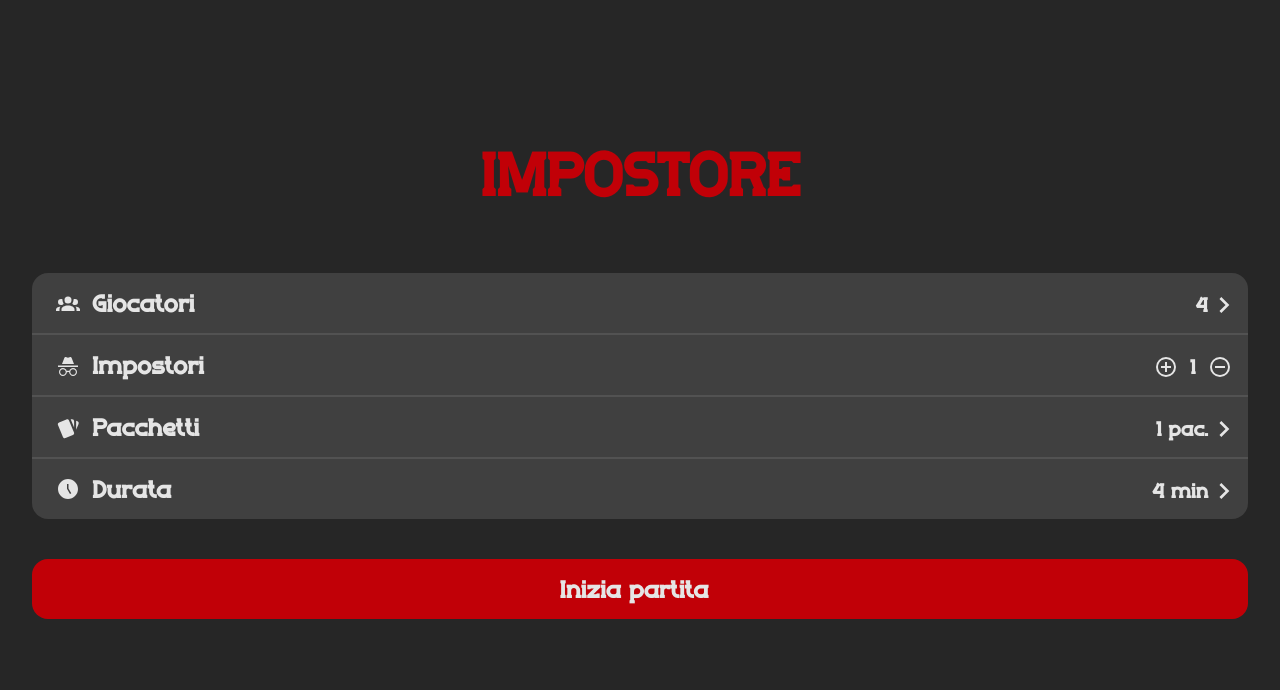
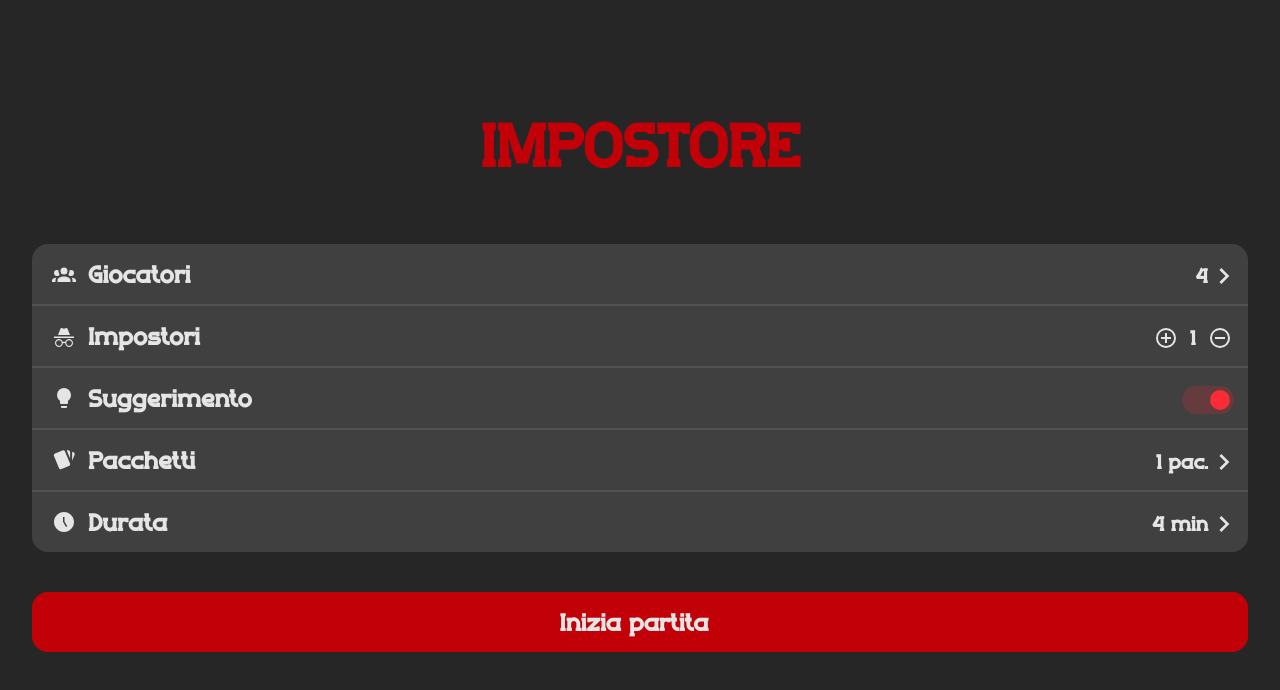
Before and after one commit to Maximilian284/impostor-game, a Vue app: page /new_game in a window 1280 px wide. Shown: the top 690 px of the page. Built offline with nearby package versions, Linux system fonts and the light colour scheme.

Commit message:
Logica e UI base del gioco completate

```diff
--- /dev/null
+++ b/src/components/icons/IconArrowUp.vue
@@ -0,0 +1,6 @@
+<template>
+  <svg xmlns="http://www.w3.org/2000/svg" viewBox="0 0 24 24">
+    <title>arrow-up-bold</title>
+    <path d="M15,20H9V12H4.16L12,4.16L19.84,12H15V20Z" />
+  </svg>
+</template>
--- /dev/null
+++ b/src/components/icons/IconHint.vue
@@ -0,0 +1,6 @@
+<template>
+  <svg xmlns="http://www.w3.org/2000/svg" viewBox="0 0 24 24">
+    <title>lightbulb</title>
+    <path d="M12,2A7,7 0 0,0 5,9C5,11.38 6.19,13.47 8,14.74V17A1,1 0 0,0 9,18H15A1,1 0 0,0 16,17V14.74C17.81,13.47 19,11.38 19,9A7,7 0 0,0 12,2M9,21A1,1 0 0,0 10,22H14A1,1 0 0,0 15,21V20H9V21Z" />
+  </svg>
+</template>
--- a/src/stores/index.ts
+++ b/src/stores/index.ts
@@ -1,34 +1,44 @@
 import { defineStore } from 'pinia'
-import { reactive } from 'vue'
+import { reactive, ref } from 'vue'
 
-export const useCounterStore = defineStore('store', () => {
+export const useStore = defineStore('store', () => {
+
+  const currentGame = ref<null | {
+    players: string[],
+    impostors: number,
+    duration: number,
+    hint: boolean,
+    packets: { name: string; items: Array<{ word: string, hint: string[] }> }[],
+  }>(null)
 
   // Example packages with words and hints (only for testing purposes for now)
-  const packets = reactive<Record<string, { name: string, selected: boolean, items: Array<{ word: string, hint: string }> }>>({
-    animali: {
-      name: 'Animali',
+  const packets = reactive<Record<string, { name: string, selected: boolean, items: Array<{ word: string, hint: string[] }> }>>({
+    luoghi: {
+      name: 'Luoghi',
       selected: true,
       items: [
-        { word: 'Cane', hint: 'Fido' },
-        { word: 'Gatto', hint: 'Miao' },
-        { word: 'Elefante', hint: 'Grande' },
-        { word: 'Leone', hint: 'Re della giungla' },
-        { word: 'Tigre', hint: 'Strisce' },
-        { word: 'Orso', hint: 'Miele' },
+        { word: 'Parco', hint: ['Cane', 'Giostra'] },
+        { word: 'Hotel', hint: ['Dormire', 'Chiave'] },
+        { word: 'Cinema', hint: ['Biglietto', 'Schermo'] },
+        { word: 'Supermercato', hint: ['Scontrino', 'Frigorifero'] },
+        { word: 'Scuola', hint: ['Libri', 'Astuccio'] },
+        { word: 'Spiaggia', hint: ['Sabbia', 'Acqua'] },
+        { word: 'Museo', hint: ['Quadro', 'Guida'] },
+        { word: 'Stazione', hint: ['Partenza', 'Annuncio'] },
+        { word: 'Aeroporto', hint: ['Controlli', 'Liquidi'] },
+        { word: 'Acquario', hint: ['Vasca', 'Medusa'] },
+        { word: 'Zoo', hint: ['Gabbia', 'Serra'] },
+        { word: 'Stadio', hint: ['Erba', 'Cori'] },
+        { word: 'Palestra', hint: ['Peso', 'Sudore'] },
+        { word: 'Forno', hint: ['Farina', 'Zucchero'] },
+        { word: 'Macelleria', hint: ['Coltello', 'Frigo'] },
+        { word: 'Ristorante', hint: ['Bicchiere', 'Piatto'] },
+        { word: 'Teatro', hint: ['Costumi', 'Canto'] },
+        { word: 'Ospedale', hint: ['Medicine', 'Igiene'] },
+        { word: 'Fiorista', hint: ['Vaso', 'Verde'] },
       ]
-    },
-    cibi: {
-      name: 'Cibi',
-      selected: false,
-      items: [
-        { word: 'Pizza', hint: 'Margherita' },
-        { word: 'Pasta', hint: 'Spaghetti' },
-        { word: 'Gelato', hint: 'Fresco' },
-        { word: 'Insalata', hint: 'Verde' },
-        { word: 'Hamburger', hint: 'Fast food' },
-      ]
-    },
+    }
   })
 
-  return { packets }
+  return { packets, currentGame }
 })
--- a/src/views/GameView.vue
+++ b/src/views/GameView.vue
@@ -1,11 +1,246 @@
 <script setup lang="ts">
+import IconArrowUp from '@/components/icons/IconArrowUp.vue'
+import { ref, onMounted } from 'vue'
+import { useStore } from '@/stores'
+import { goToPage } from '@/router/navigation'
 
+const currentGame = useStore().currentGame
+
+const players = currentGame?.players ?? []
+
+onMounted(() => {
+  if (!players || players.length === 0) {
+    goToPage("home")
+  } else {
+    initializeGame()
+  }
+})
+
+const impostorsCount = currentGame?.impostors ?? 0
+const duration = currentGame?.duration
+const packets = currentGame?.packets
+
+function shuffleArray<T>(array: T[]): T[] {
+  const arr = [...array]
+  for (let i = arr.length - 1; i > 0; i--) {
+    const j = Math.floor(Math.random() * (i + 1))
+    ;[arr[i]!, arr[j]!] = [arr[j]!, arr[i]!]
+  }
+  return arr
+}
+
+const playerList = ref<{ name: string; impostor: boolean; revealed: boolean }[]>([])
+const currentIndex = ref(0)
+const showNextButton = ref(false)
+const hasDraggedOnce = ref(false)
+
+// Discussion phase logic
+const isDiscussion = ref(false)
+const discussionTime = ref((duration ?? 1) * 60)
+let timer: number | undefined = undefined
+const discussionEnded = ref(false)
+
+import { ref as vueRef } from 'vue'
+let chosenWord = ref<{ word: string; hint: string[] } | null>(null)
+
+function initializeGame() {
+  if (players.length === 0) return
+
+  // Shuffle players
+  const shuffled = shuffleArray(players)
+
+  // Select impostor indices
+  const indices = new Set<number>()
+  while (indices.size < impostorsCount) {
+    const randomIndex = Math.floor(Math.random() * shuffled.length)
+    indices.add(randomIndex)
+  }
+
+  // Create player list with revealed flag
+  playerList.value = shuffled.map((name, idx) => ({
+    name,
+    impostor: indices.has(idx),
+    revealed: false,
+  }))
+
+  // Select a random word from selected packets
+  const allSelectedItems = packets ? Object.values(packets).flatMap(p => p.items) : []
+  let newChosenWord: { word: string; hint: string[] } | null = null
+  if (allSelectedItems.length > 0) {
+    const index = Math.floor(Math.random() * allSelectedItems.length)
+    const wordObj = allSelectedItems[index]
+    if (wordObj) {
+      const hintIndex = Math.floor(Math.random() * wordObj.hint.length)
+      newChosenWord = {
+        word: wordObj.word,
+        hint: [wordObj.hint[hintIndex] ?? '']
+      }
+    }
+  }
+  chosenWord.value = newChosenWord
+
+  // Set state variables
+  currentIndex.value = 0
+  showNextButton.value = false
+  hasDraggedOnce.value = false
+  isDiscussion.value = false
+  discussionEnded.value = false
+  discussionTime.value = (duration ?? 1) * 60
+}
+
+function nextPlayer() {
+  if (currentIndex.value < playerList.value.length - 1) {
+    currentIndex.value++
+    const player = playerList.value[currentIndex.value]
+    if (player) player.revealed = false
+    showNextButton.value = false
+    hasDraggedOnce.value = false
+  } else {
+    // Last player starts discussion
+    isDiscussion.value = true
+    startDiscussionTimer()
+  }
+}
+
+function startDiscussionTimer() {
+  let timeLeft = discussionTime.value
+  timer = window.setInterval(() => {
+    timeLeft--
+    discussionTime.value = timeLeft
+    if (timeLeft <= 0) endDiscussion()
+  }, 1000)
+}
+
+function endDiscussion() {
+  if (timer) {
+    clearInterval(timer)
+    timer = undefined
+  }
+  discussionEnded.value = true
+}
+
+// Replay with same settings
+function replayGame() {
+  initializeGame()
+}
+
+function newGame() {
+  goToPage("newGame")
+}
+
+function toggleReveal() {
+  const player = playerList.value[currentIndex.value]
+  if (player && !player.revealed) {
+    player.revealed = true
+    showNextButton.value = true
+  }
+}
+
+let startY = 0
+let currentY = 0
+
+function startDrag(event: TouchEvent) {
+  const touch = event.touches[0]
+  if (touch) {
+    startY = touch.clientY
+  }
+}
+
+function onDrag(event: TouchEvent) {
+  if (!playerList.value[currentIndex.value]) return
+  const touch = event.touches[0]
+  if (touch) {
+    currentY = startY - touch.clientY
+  }
+  if (currentY < 0) currentY = 0
+
+  hasDraggedOnce.value = true
+
+  const cover = event.currentTarget as HTMLElement
+  const maxTranslate = cover.offsetHeight * 0.9
+  cover.style.transform = `translateY(-${Math.min(currentY, maxTranslate)}px)`
+}
+
+function endDrag() {
+  const player = playerList.value[currentIndex.value]
+  if (!player) return
+  const cover = document.querySelector('.absolute.top-0') as HTMLElement
+
+  if (currentY > (cover.offsetHeight / 3) || hasDraggedOnce.value) {
+    player.revealed = currentY > (cover.offsetHeight / 3)
+    showNextButton.value = true
+  } else {
+    player.revealed = false
+  }
+
+  currentY = 0
+  if (cover) {
+    cover.style.transition = 'transform 0.3s ease-out'
+    cover.style.transform = 'translateY(0)'
+    setTimeout(() => {
+      if (cover) cover.style.transition = ''
+    }, 300)
+  }
+}
 </script>
 
 <template>
+  <div>
+    <div v-if="isDiscussion" class="flex flex-col justify-center items-center h-screen w-screen bg-neutral-800 p-6 space-y-6">
+      <h2 v-if="!discussionEnded" class="text-neutral-200 text-4xl font-bold mb-10 text-center">Discussione</h2>
+      <p v-if="!discussionEnded" class="text-neutral-200 text-2xl mb-8">
+        Tempo rimasto: {{ Math.floor(discussionTime / 60) }}:{{ String(discussionTime % 60).padStart(2, '0') }} min
+      </p>
 
+      <div v-if="!discussionEnded" class="w-[calc(100%-4rem)] flex flex-col items-center space-y-4">
+        <button class="w-full bg-red-700 text-neutral-200 pt-4 pb-3 rounded-2xl text-2xl font-semibold" @click="endDiscussion">
+          Vota
+        </button>
+      </div>
+
+      <div v-else class="flex flex-col w-[calc(100%-4rem)] items-center space-y-4">
+        <p class="text-neutral-200 text-6xl mb-8 font-bold">Votate!</p>
+        <button class="w-full bg-red-700 text-neutral-200 pt-4 pb-3 rounded-2xl text-2xl font-semibold" @click="replayGame">Rigioca</button>
+        <button class="w-full bg-neutral-600 text-neutral-200 pt-4 pb-3 rounded-2xl text-2xl font-semibold" @click="newGame">Nuova Partita</button>
+      </div>
+    </div>
+    <div v-else class="flex flex-col justify-center items-center h-screen w-screen bg-neutral-800 p-6 space-y-6">
+      <!-- Card -->
+      <h2 class="text-neutral-200 text-4xl font-bold mb-10 text-center">{{ playerList[currentIndex]?.name }}</h2>
+
+      <div class="relative w-[calc(100%-4rem)] h-[calc(45vh)]">
+        <div class="bg-neutral-700 rounded-4xl shadow-lg w-full h-full flex items-center justify-center text-center text-lg text-neutral-200">
+          <div v-if="playerList[currentIndex]?.impostor">
+            <p class="font-bold text-red-500">IMPOSTORE</p>
+            <p>{{ chosenWord?.hint.join('') }}</p>
+          </div>
+          <div v-else>
+            <p class="font-bold text-green-500">GIOCATORE</p>
+            <p>{{ chosenWord?.word }}</p>
+          </div>
+        </div>
+
+        <!-- Card cover -->
+        <div
+          class="absolute top-0 left-0 w-full h-full border-red-700 border-4 bg-neutral-800 rounded-2xl cursor-pointer touch-none flex items-end pb-5 justify-center text-neutral-200 text-2xl font-semibold"
+          @click="toggleReveal()"
+          @touchstart.prevent="startDrag($event)"
+          @touchmove.prevent="onDrag($event)"
+          @touchend.prevent="endDrag()" >
+          <div>
+            <IconArrowUp class="w-8 h-8 fill-neutral-200 mx-auto mb-1.5" />
+            Rivela la parola
+          </div>
+        </div>
+      </div>
+
+      <!-- Next player button -->
+      <div class="mt-4 h-16 w-[calc(100%-4rem)] flex items-center justify-center">
+        <button v-if="showNextButton" class="w-full bg-red-700 text-neutral-200 pt-4 pb-3 rounded-2xl text-2xl font-semibold" @click="nextPlayer" >
+          {{ currentIndex >= playerList.length - 1 ? 'Gioca' : 'Prossimo Giocatore' }}
+        </button>
+        <div v-else class="w-full h-full"></div>
+      </div>
+    </div>
+  </div>
 </template>
-
-<style scoped>
-
-</style>
--- a/src/views/NewGameView.vue
+++ b/src/views/NewGameView.vue
@@ -8,17 +8,19 @@ import IconClock from '@/components/icons/IconClock.vue'
 import IconCards from '@/components/icons/IconCards.vue'
 import IconPlusFilledCircle from '@/components/icons/IconPlusFilledCircle.vue'
 import IconTrash from '@/components/icons/IconTrash.vue'
+import IconHint from '@/components/icons/IconHint.vue'
 import { ref, watch, reactive, computed } from 'vue'
-import { useCounterStore } from '@/stores'
+import { useStore } from '@/stores'
 import { goToPage } from '@/router/navigation'
 
-const store = useCounterStore()
+const store = useStore()
 const packetsAvailable = store.packets
 
 type ModalKeys = 'players' | 'duration' | 'packets'
 
 const players = reactive(["Giocatore 1", "Giocatore 2", "Giocatore 3", "Giocatore 4"])
 const impostors = ref(1)
+const hint = ref(true)
 const duration = ref(4)
 const packets = computed(() =>
   Object.values(packetsAvailable).filter(packet => packet.selected).length
@@ -85,7 +87,14 @@ watch(players, () => {
 
 // Start Game function
 function startGame() {
-  // TODO: Ensure at least one packet is selected and other conditions
+  store.currentGame = {
+    players: [...players],
+    impostors: impostors.value,
+    duration: duration.value,
+    hint: hint.value,
+    packets: Object.values(packetsAvailable ?? {}).filter(packet => packet.selected),
+  }
+
   goToPage('game')
 }
 
@@ -184,13 +193,13 @@ function togglePacket(packet: { name: string, selected: boolean }) {
 <template>
   <div class="flex flex-col justify-center items-center h-screen w-screen bg-neutral-800 overflow-hidden">
     <!-- View Title -->
-    <p class="text-red-700 font-extrabold text-6xl mb-16 -mt-[2rem]">IMPOSTORE</p>
+    <p class="text-red-700 font-extrabold text-6xl mb-16 -mt-7">IMPOSTORE</p>
 
     <!-- Options -->
     <div class="w-[calc(100%-4rem)]">
 
       <!-- Players option -->
-      <button @click="switchVar('players')" class="w-full bg-neutral-700 text-neutral-200 pt-4 pb-3 border-b-2 rounded-t-2xl border-neutral-600 text-2xl font-semibold text-left flex pl-6">
+      <button @click="switchVar('players')" class="w-full bg-neutral-700 text-neutral-200 pt-4 pb-3 border-b-2 rounded-t-2xl border-neutral-600 text-2xl font-semibold text-left flex pl-5">
         <IconPlayers class="inline w-6 h-6 mr-3 mt-0.5 fill-neutral-200"/>
         Giocatori
         <div class="ml-auto flex items-center text-xl pr-2">
@@ -200,7 +209,7 @@ function togglePacket(packet: { name: string, selected: boolean }) {
       </button>
 
       <!-- Impostors option -->
-      <button class="w-full bg-neutral-700 text-neutral-200 pt-4 pb-3 border-b-2 border-neutral-600 text-2xl font-semibold text-left flex pl-6">
+      <button class="w-full bg-neutral-700 text-neutral-200 pt-4 pb-3 border-b-2 border-neutral-600 text-2xl font-semibold text-left flex pl-5">
         <IconSpy class="inline w-6 h-6 mr-3 mt-1 fill-neutral-200"/>
         Impostori
         <div class="ml-auto flex items-center text-xl pr-2">
@@ -210,9 +219,20 @@ function togglePacket(packet: { name: string, selected: boolean }) {
         </div>
       </button>
 
+      <!-- Suggerimento option -->
+      <button class="w-full bg-neutral-700 text-neutral-200 pt-4 pb-3 border-b-2 border-neutral-600 text-2xl font-semibold text-left flex pl-5 items-center">
+        <IconHint class="inline w-6 h-6 mr-3 -mt-1 fill-neutral-200"/>
+        Suggerimento
+        <div class="ml-auto pr-3.5">
+          <div class="w-13 h-7 rounded-full relative cursor-pointer transition-colors duration-300" :class="hint ? 'bg-red-500/20' : 'bg-neutral-600'" @click="hint = !hint">
+            <div class="w-5 h-5 rounded-full absolute top-1 transition-all duration-300" :class="hint ? 'bg-red-500 left-[calc(100%-24px)]' : 'bg-neutral-400 left-1'"></div>
+          </div>
+        </div>
+      </button>
+
       <!-- Packets option -->
-      <button @click="switchVar('packets')" class="w-full bg-neutral-700 text-neutral-200 pt-4 pb-3 border-b-2 border-neutral-600 text-2xl font-semibold text-left flex pl-6">
-        <IconCards class="inline w-6 h-6 mr-3 mt-1 fill-neutral-200"/>
+      <button @click="switchVar('packets')" class="w-full bg-neutral-700 text-neutral-200 pt-4 pb-3 border-b-2 border-neutral-600 text-2xl font-semibold text-left flex pl-5">
+        <IconCards class="inline w-6 h-6 mr-3 mt-0.5 fill-neutral-200"/>
         Pacchetti
         <div class="ml-auto flex items-center text-xl pr-2">
           <p class="pt-1">{{ packets }} pac.</p>
@@ -221,7 +241,7 @@ function togglePacket(packet: { name: string, selected: boolean }) {
       </button>
 
       <!-- Duration option -->
-      <button @click="switchVar('duration')" class="w-full bg-neutral-700 text-neutral-200 pt-4 pb-3 rounded-b-2xl text-2xl font-semibold text-left flex pl-6">
+      <button @click="switchVar('duration')" class="w-full bg-neutral-700 text-neutral-200 pt-4 pb-3 rounded-b-2xl text-2xl font-semibold text-left flex pl-5">
         <IconClock class="inline w-6 h-6 mr-3 mt-0.5 fill-neutral-200"/>
         Durata
         <div class="ml-auto flex items-center text-xl pr-2">
@@ -327,7 +347,7 @@ function togglePacket(packet: { name: string, selected: boolean }) {
 <style scoped>
 .slide-up-enter-active,
 .slide-up-leave-active {
-  transition: transform 0.4s ease;
+  transition: transform 0.575s ease;
 }
 .slide-up-enter-from,
 .slide-up-leave-to {
```
